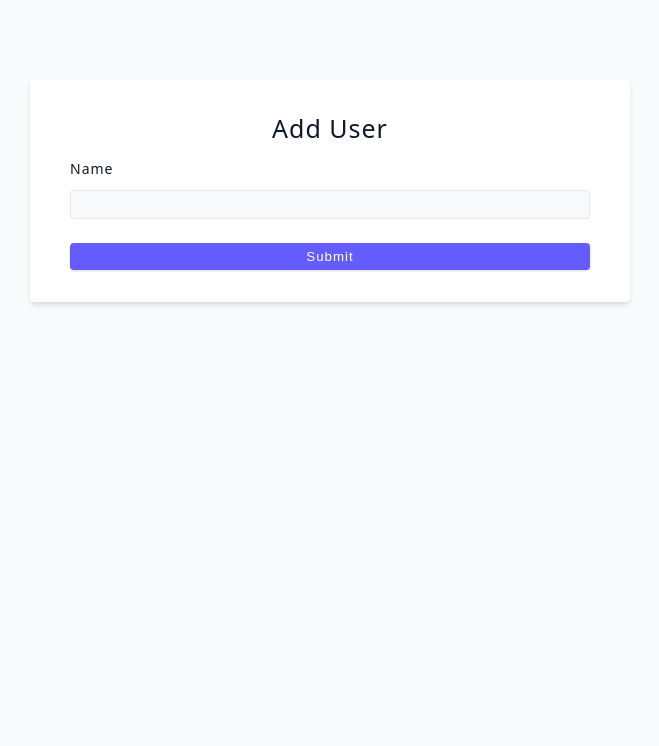
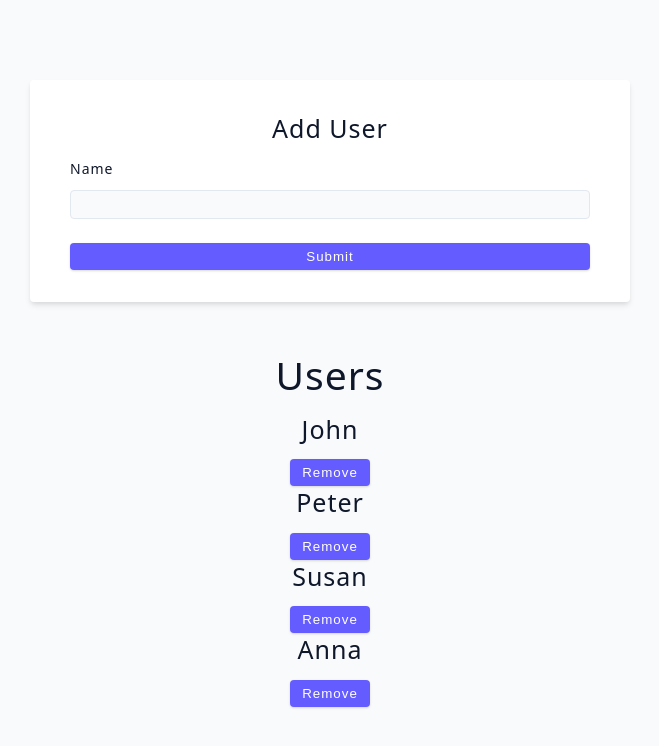
Before and after one commit to nmawela35/Advanced-React---Smilga, a React (Vite) app: page / in a window 1280 px wide. Shown: the top 746 px of the page, without its empty margins (310-969 px from the left). Built offline with nearby package versions, Linux system fonts and the light colour scheme.

Commit message:
Controlled inputs, User Challenge finished

```diff
--- a/src/tutorial/06-forms/starter/02-user-challenge.jsx
+++ b/src/tutorial/06-forms/starter/02-user-challenge.jsx
@@ -1,13 +1,34 @@
+import { useState } from "react";
+import {data} from '../../../data'
+
 const UserChallenge = () => {
+  const [name,setName] =useState('');
+  const [users,setUsers] =useState(data);
+
+  const handleSubmit =(e) =>{
+    e.preventDefault();
+    if (!name) return;
+    const fakeId =Date.now();
+    const newUser ={id:fakeId,name}
+    const updatedUsers =[...users,newUser]
+    setUsers(updatedUsers)
+    setName('');
+  }
+
+  const removeUsers =(id) =>{
+    const updatedUsers =users.filter((person) => person.id !==id)
+    setUsers(updatedUsers);
+  }
+
   return (
     <div>
-      <form className='form'>
+      <form className='form' onSubmit={handleSubmit}>
         <h4>Add User</h4>
         <div className='form-row'>
           <label htmlFor='name' className='form-label'>
             name
           </label>
-          <input type='text' className='form-input' id='name' />
+          <input type='text' className='form-input' id='name' value={name} onChange={(e) => setName(e.target.value)} />
         </div>
 
         <button type='submit' className='btn btn-block'>
@@ -15,6 +36,15 @@
         </button>
       </form>
       {/* render users below */}
+      <h2>users</h2>
+      {users.map((user) =>{
+        return (
+          <div key={user.id}>
+            <h4>{user.name}</h4>
+            <button onClick={()=>{removeUsers(user.id)}} className="btn">Remove</button>
+          </div>
+        );
+      })}
     </div>
   );
 };
```
